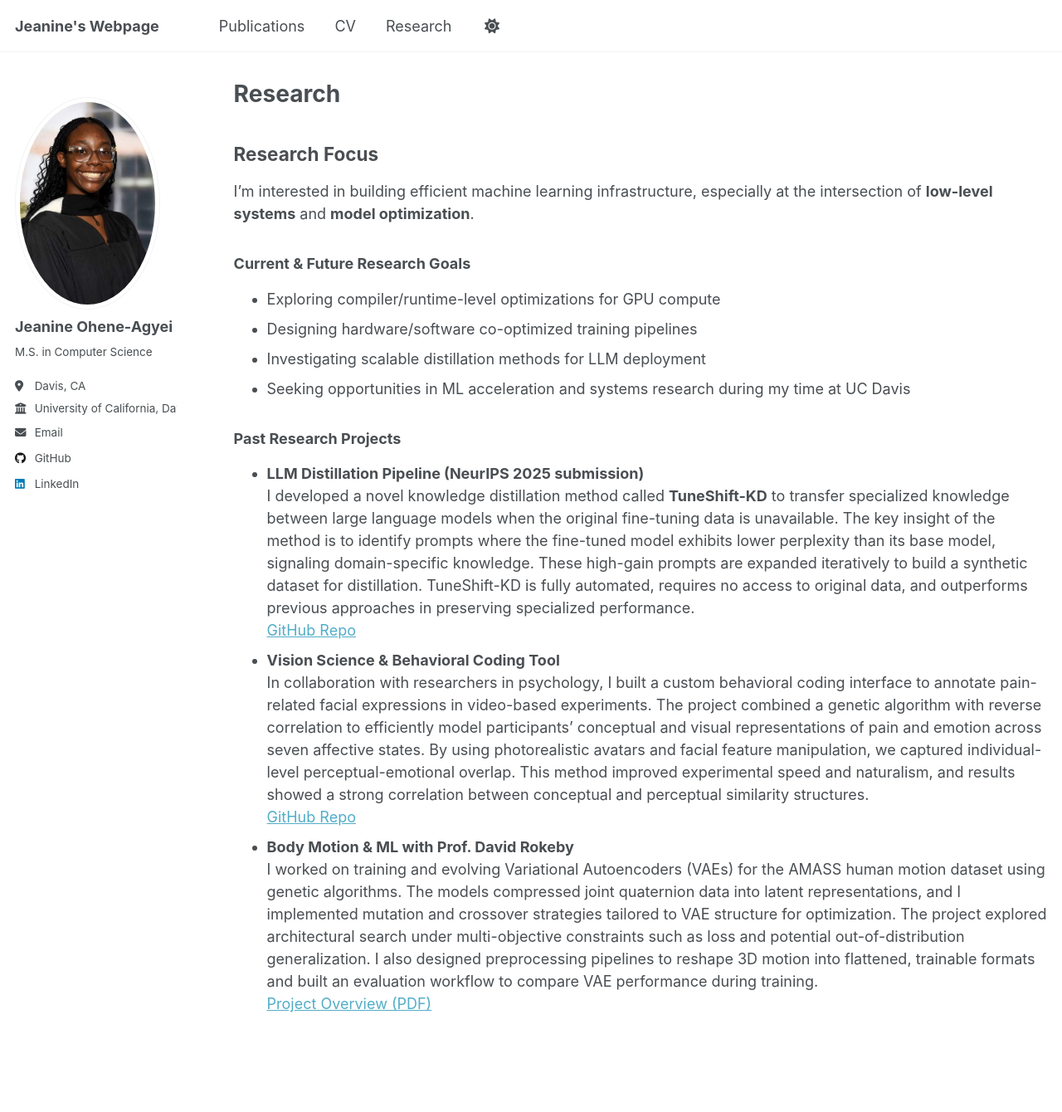
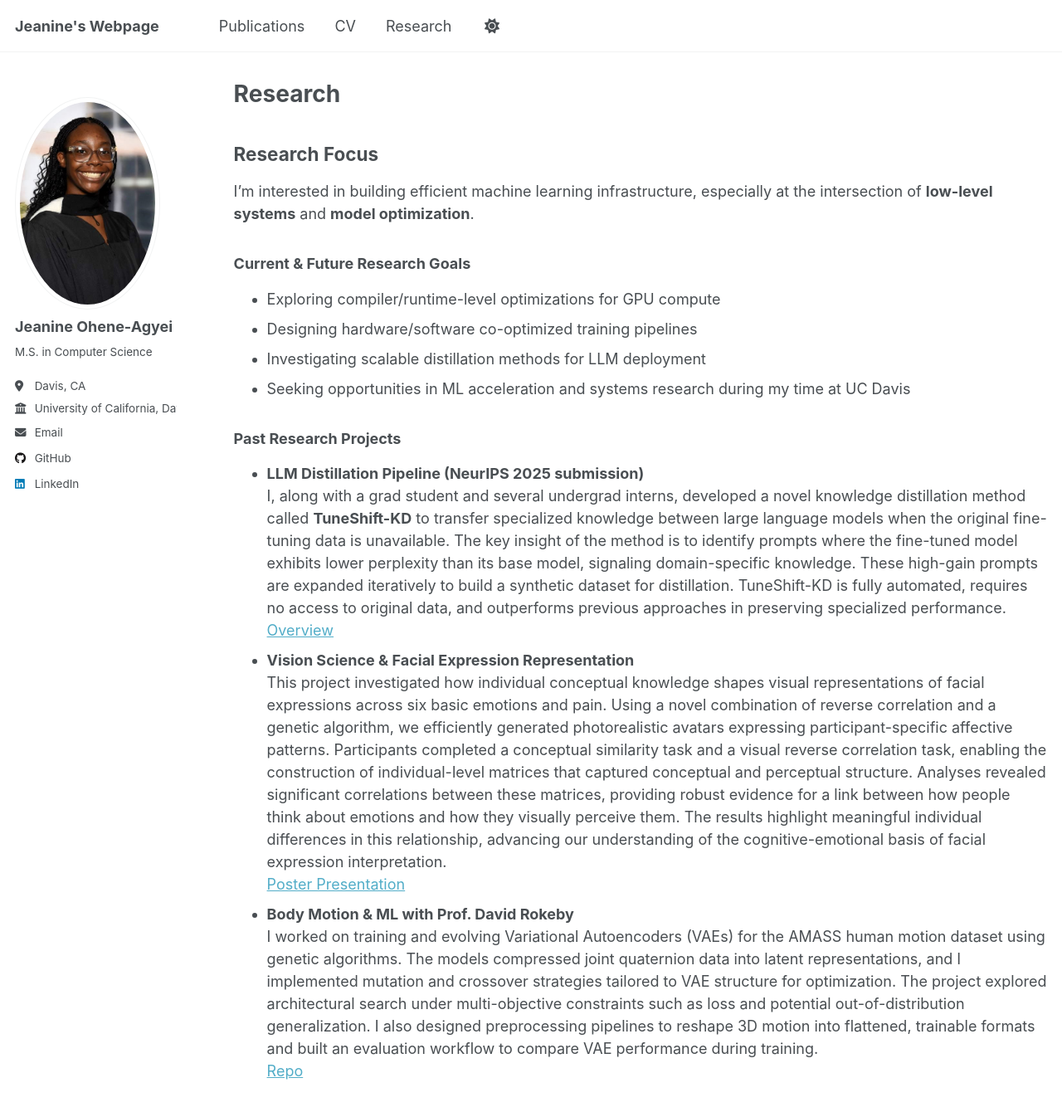
Before and after one commit to jeanine5/jeanine5.github.io, a Jekyll site: the page built from _pages/research.html, in a window 1280 px wide and 1400 px high. Shown: the top 1340 px of the window at 83% size. Built offline with Jekyll 4.4.1, drawn with Linux system fonts in a browser that asks for light colours; a script that is not in the unit is left out.

Commit message:
Update research.html

```diff
--- a/_pages/research.html
+++ b/_pages/research.html
@@ -23,20 +23,21 @@ author_profile: true
   <ul>
     <li>
       <strong>LLM Distillation Pipeline (NeurIPS 2025 submission)</strong><br>
-      I developed a novel knowledge distillation method called <strong>TuneShift-KD</strong> to transfer specialized knowledge between large language models when the original fine-tuning data is unavailable.
+      I, along with a grad student and several undergrad interns, developed a novel knowledge distillation method called <strong>TuneShift-KD</strong> to transfer specialized knowledge between large language models when the original fine-tuning data is unavailable.
       The key insight of the method is to identify prompts where the fine-tuned model exhibits lower perplexity than its base model, signaling domain-specific knowledge.
       These high-gain prompts are expanded iteratively to build a synthetic dataset for distillation.
       TuneShift-KD is fully automated, requires no access to original data, and outperforms previous approaches in preserving specialized performance.<br>
-      <a href="https://github.com/jeanine5/TuneShift-KD" target="_blank">GitHub Repo</a>
+      <a href="https://openreview.net/forum?id=VBFcEJOYV0" target="_blank">Overview</a>
     </li>
 
     <li>
-      <strong>Vision Science & Behavioral Coding Tool</strong><br>
-      In collaboration with researchers in psychology, I built a custom behavioral coding interface to annotate pain-related facial expressions in video-based experiments.
-      The project combined a genetic algorithm with reverse correlation to efficiently model participants’ conceptual and visual representations of pain and emotion across seven affective states.
-      By using photorealistic avatars and facial feature manipulation, we captured individual-level perceptual-emotional overlap.
-      This method improved experimental speed and naturalism, and results showed a strong correlation between conceptual and perceptual similarity structures.<br>
-      <a href="https://github.com/jeanine5/Pain-Coding-Tool" target="_blank">GitHub Repo</a>
+      <strong>Vision Science & Facial Expression Representation</strong><br>
+      This project investigated how individual conceptual knowledge shapes visual representations of facial expressions across six basic emotions and pain.
+      Using a novel combination of reverse correlation and a genetic algorithm, we efficiently generated photorealistic avatars expressing participant-specific affective patterns.
+      Participants completed a conceptual similarity task and a visual reverse correlation task, enabling the construction of individual-level matrices that captured conceptual and perceptual structure.
+      Analyses revealed significant correlations between these matrices, providing robust evidence for a link between how people think about emotions and how they visually perceive them.
+      The results highlight meaningful individual differences in this relationship, advancing our understanding of the cognitive-emotional basis of facial expression interpretation.<br>
+      <a href="https://drive.google.com/file/d/1TRB49jOXAaKSP-bTTZui1nVUcSWSVsFQ/view" target="_blank">Poster Presentation</a>
     </li>
 
     <li>
@@ -45,7 +46,7 @@ author_profile: true
       The models compressed joint quaternion data into latent representations, and I implemented mutation and crossover strategies tailored to VAE structure for optimization.
       The project explored architectural search under multi-objective constraints such as loss and potential out-of-distribution generalization.
       I also designed preprocessing pipelines to reshape 3D motion into flattened, trainable formats and built an evaluation workflow to compare VAE performance during training.<br>
-      <a href="/files/Rokeby_Project_Overview.pdf" target="_blank">Project Overview (PDF)</a>
+      <a href="https://github.com/jeanine5/VAE-NAS" target="_blank">Repo</a>
     </li>
   </ul>
 
```
